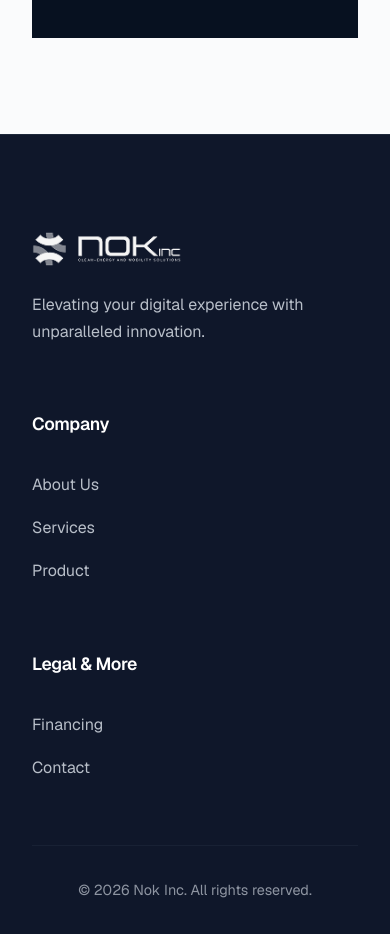
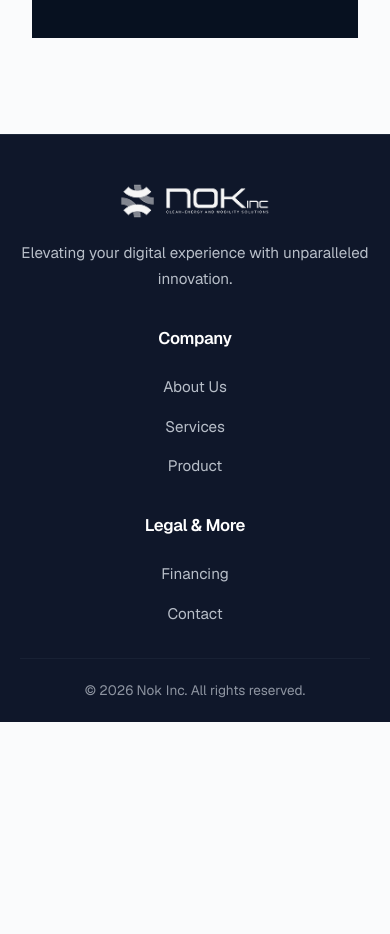
Before and after one commit to Just9ice/nok-website, a Next.js app: page / in a window 390 px wide. Shown: the part 5880-6814 px from the top of the page. After the commit the page ends 6602 px from the top, so only its background shows below. Built offline with nearby package versions, Linux system fonts and the light colour scheme.

Commit message:
footer responsiveness on all screen sizes

```diff
--- a/src/components/Footer.module.css
+++ b/src/components/Footer.module.css
@@ -1,7 +1,7 @@
 .footer {
   background-color: var(--footer-bg);
   border-top: 1px solid var(--footer-border);
-  padding: 6rem 2rem 2rem;
+  padding: 5rem 2rem 2rem;
   margin-top: auto;
   color: var(--footer-text);
 }
@@ -9,18 +9,15 @@
 .container {
   max-width: 1280px;
   margin: 0 auto;
-  display: flex;
-  justify-content: space-between;
-  flex-wrap: wrap;
+  display: grid;
+  grid-template-columns: 2fr 1fr 1fr;
   gap: 4rem;
 }
 
 .column {
   display: flex;
   flex-direction: column;
-  gap: 1rem;
-  flex: 1;
-  min-width: 250px;
+  gap: 0.85rem;
 }
 
 .brandLink {
@@ -31,15 +28,16 @@
 .description {
   color: var(--footer-text);
   line-height: 1.7;
-  max-width: 300px;
+  max-width: 320px;
   opacity: 0.8;
+  font-size: 0.95rem;
 }
 
 .title {
-  font-size: 1.1rem;
+  font-size: 1.05rem;
   font-weight: 600;
   color: #ffffff;
-  margin-bottom: 1rem;
+  margin-bottom: 0.5rem;
   letter-spacing: -0.02em;
 }
 
@@ -50,6 +48,7 @@
   transition: all 0.2s ease;
   display: inline-block;
   opacity: 0.8;
+  font-size: 0.95rem;
 }
 
 .link:hover {
@@ -60,21 +59,85 @@
 
 .bottomBar {
   max-width: 1280px;
-  margin: 4rem auto 0;
+  margin: 3rem auto 0;
   padding-top: 2rem;
   border-top: 1px solid var(--footer-border);
   display: flex;
-  justify-content: space-between;
+  justify-content: center;
   align-items: center;
   color: var(--footer-text);
-  font-size: 0.9rem;
+  font-size: 0.85rem;
   opacity: 0.6;
 }
 
+/* ---- Tablet ---- */
+@media (max-width: 1024px) {
+  .container {
+    grid-template-columns: 1.5fr 1fr 1fr;
+    gap: 3rem;
+  }
+}
+
+/* ---- Small Tablet / Large Phone ---- */
 @media (max-width: 768px) {
+  .footer {
+    padding: 3.5rem 1.5rem 1.5rem;
+  }
+
+  .container {
+    grid-template-columns: 1fr 1fr;
+    gap: 2.5rem;
+  }
+
+  /* Brand column spans full width on its own row */
+  .column:first-child {
+    grid-column: 1 / -1;
+  }
+
+  .description {
+    max-width: 100%;
+  }
+
+  .bottomBar {
+    margin-top: 2.5rem;
+    padding-top: 1.5rem;
+  }
+}
+
+/* ---- Mobile ---- */
+@media (max-width: 480px) {
+  .footer {
+    padding: 3rem 1.25rem 1.25rem;
+  }
+
+  .container {
+    grid-template-columns: 1fr;
+    gap: 2rem;
+    text-align: center;
+  }
+
+  .column:first-child {
+    align-items: center;
+  }
+
+  .description {
+    max-width: 100%;
+    text-align: center;
+  }
+
+  .column {
+    align-items: center;
+  }
+
+  .link:hover {
+    transform: none;
+  }
+
   .bottomBar {
     flex-direction: column;
-    gap: 1rem;
+    gap: 0.75rem;
     text-align: center;
+    margin-top: 2rem;
+    padding-top: 1.25rem;
   }
 }
```
